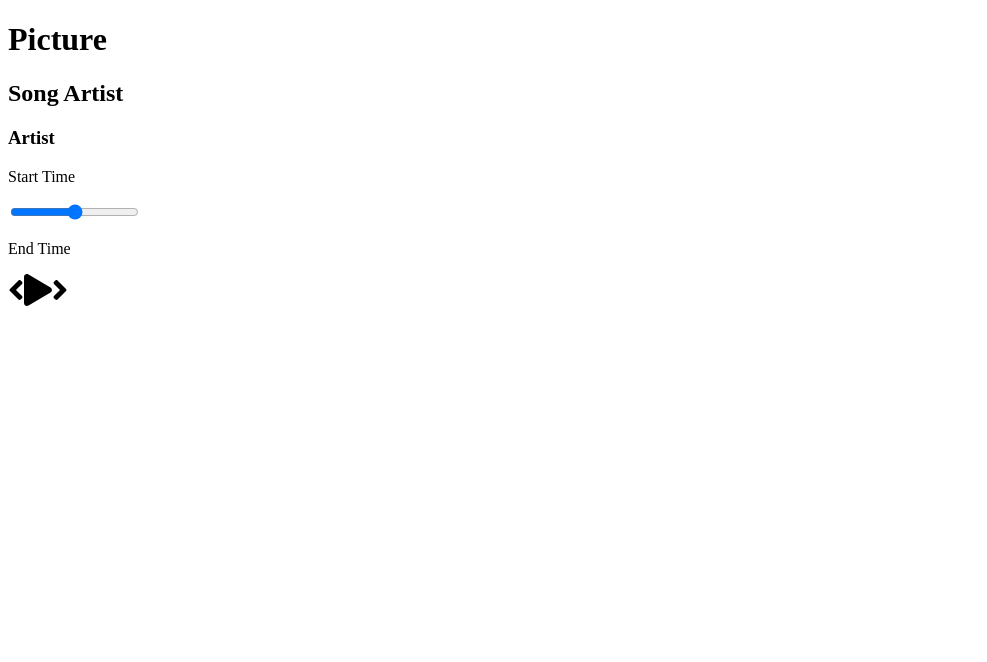
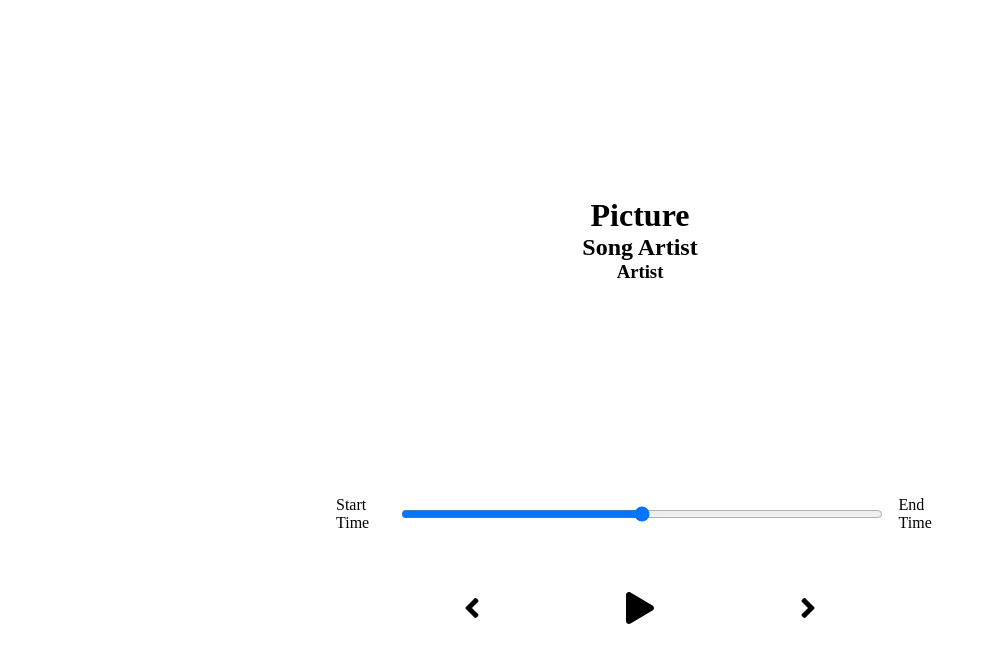
Before and after one commit to N1mroid/react-player, a React (Create React App) app: page / in a window 1280 px wide. Shown: the top 662 px of the page, without its empty margins (0-987 px from the left). Built offline with nearby package versions, Linux system fonts and the light colour scheme.

Commit message:
Added styling

```diff
--- a/src/App.js
+++ b/src/App.js
@@ -1,3 +1,5 @@
+// Import Styles
+import "./styles/app.scss";
 // Adding components
 import Player from "./components/Player";
 import Song from "./components/Song";
--- /dev/null
+++ b/src/styles/_player.scss
@@ -0,0 +1,30 @@
+.player {
+  min-height: 20vh;
+  display: flex;
+  flex-direction: column;
+  align-items: center;
+  justify-content: space-between;
+}
+
+.time-control {
+  width: 50%;
+  display: flex;
+  input {
+    width: 100%;
+    padding: 1rem 2rem;
+  }
+  p {
+    padding: 1rem;
+  }
+}
+
+.play-control {
+  display: flex;
+  width: 30%;
+  justify-content: space-between;
+  align-items: center;
+  padding: 1rem;
+  svg {
+    cursor: pointer;
+  }
+}
--- /dev/null
+++ b/src/styles/_song.scss
@@ -0,0 +1,7 @@
+.song-container {
+    min-height: 60vh;
+    display: flex;
+    flex-direction: column;
+    align-items: center;
+    justify-content: center;
+}
--- a/src/styles/app.scss
+++ b/src/styles/app.scss
@@ -3,3 +3,6 @@
     padding: 0;
     box-sizing: border-box;
 }
+
+@import "./song";
+@import "./player";
```
